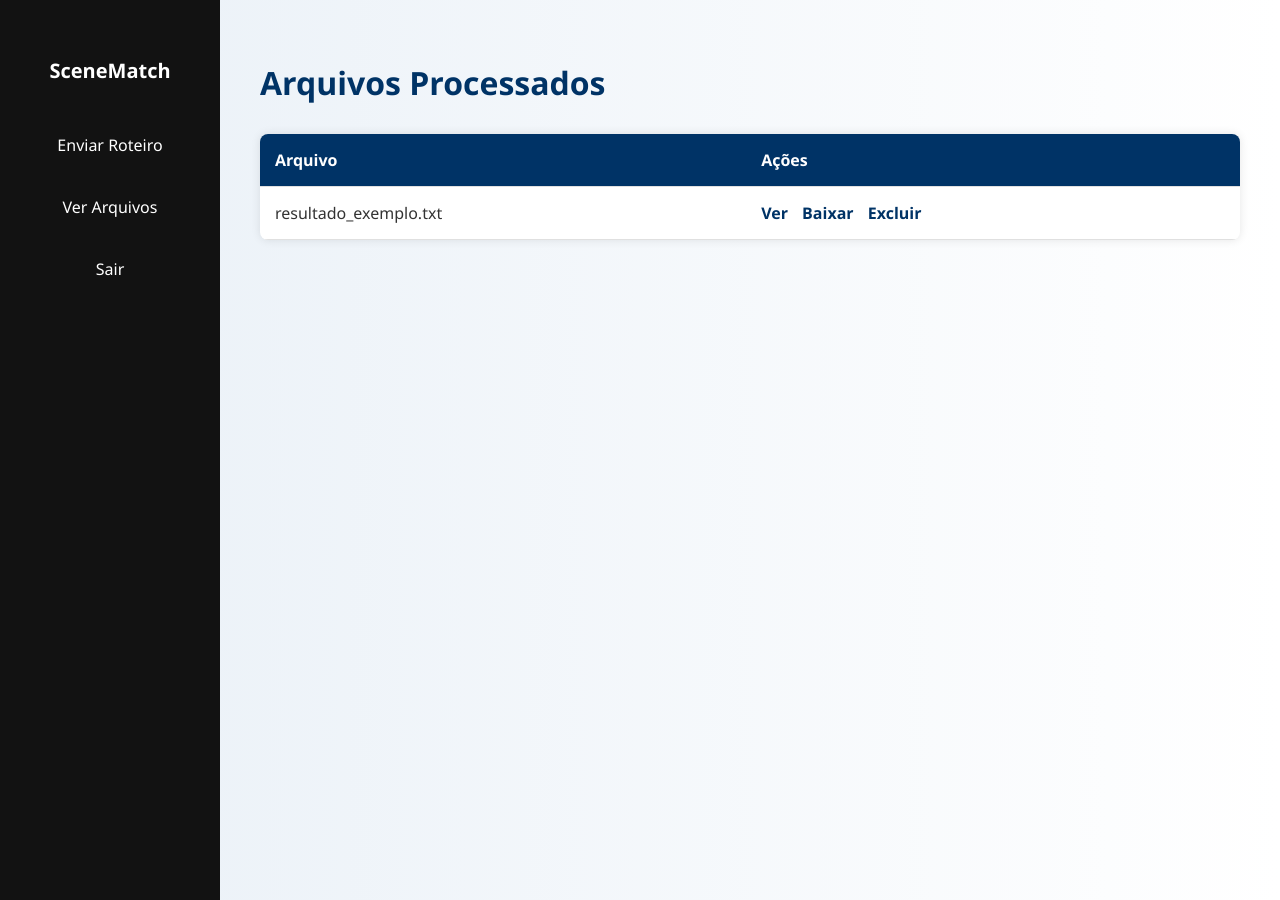
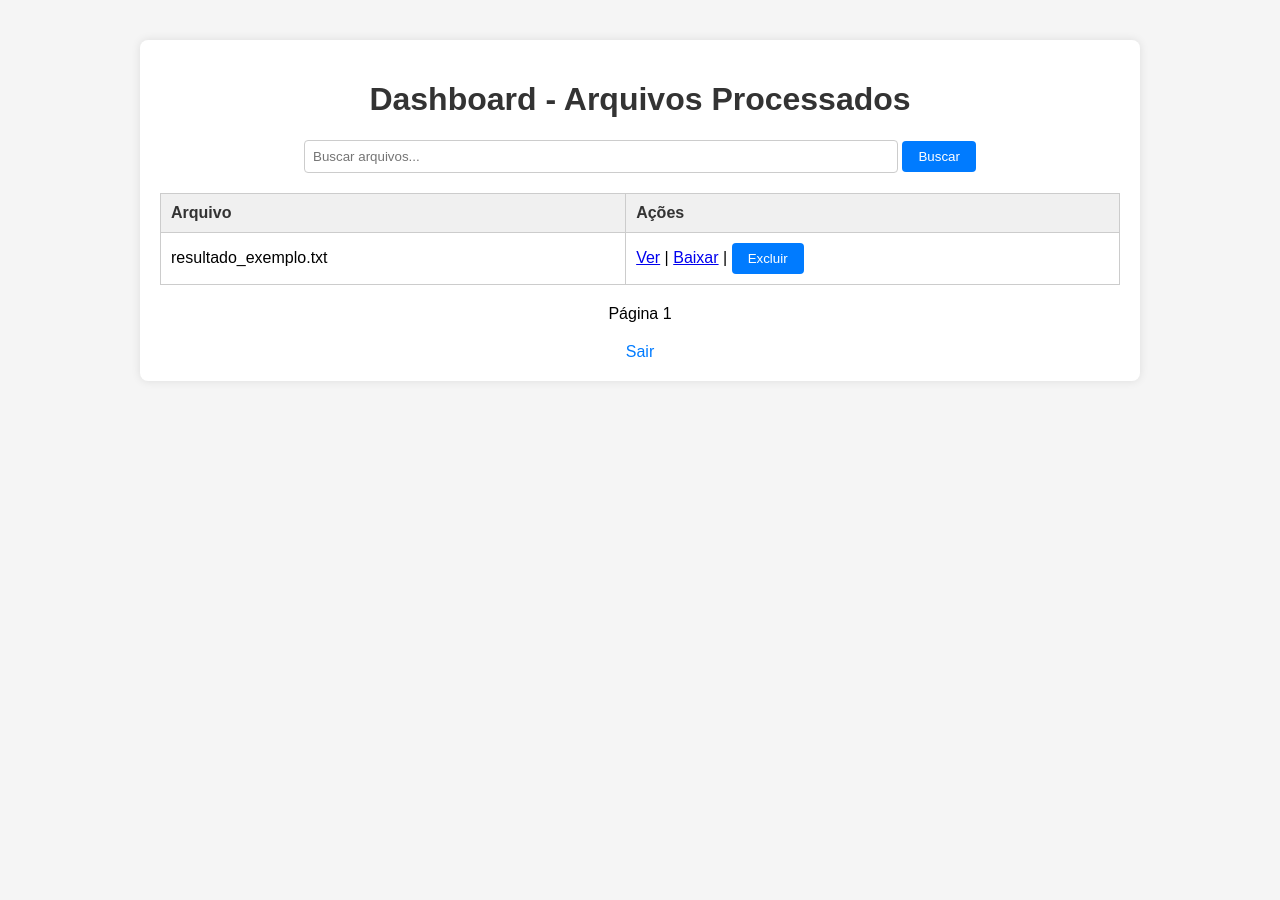
Before and after one commit to Biel2625/SceneMatchAI, a Flask app: page /dashboard in a window 1280 px wide. Run offline with Flask 3, Linux system fonts and the light colour scheme; the visitor is signed in with stand-in values (Sample User, id 1).

Commit message:
Dia 2 - Dashboard com busca, paginação e visualização

```diff
--- a/server.py
+++ b/server.py
@@ -1,95 +1,108 @@
-from flask import Flask, render_template, request, redirect, session, url_for
+from flask import Flask, render_template, request, redirect, url_for, send_from_directory, session
 import os
+from werkzeug.utils import secure_filename
 
 app = Flask(__name__)
-app.secret_key = 'chave_super_secreta'
+app.secret_key = 'segredo123'
+
 UPLOAD_FOLDER = 'uploads'
-PROCESSADOS_FOLDER = 'processados'
+RESULT_FOLDER = 'processados'
+ALLOWED_EXTENSIONS = {'txt'}
+USUARIO = 'admin'
+SENHA = '1234'
+
+app.config['UPLOAD_FOLDER'] = UPLOAD_FOLDER
+app.config['RESULT_FOLDER'] = RESULT_FOLDER
 
 os.makedirs(UPLOAD_FOLDER, exist_ok=True)
-os.makedirs(PROCESSADOS_FOLDER, exist_ok=True)
+os.makedirs(RESULT_FOLDER, exist_ok=True)
 
-# Página de login
+def allowed_file(filename):
+    return '.' in filename and filename.rsplit('.', 1)[1].lower() in ALLOWED_EXTENSIONS
+
+@app.route('/')
+def index():
+    if 'logado' in session:
+        return redirect(url_for('dashboard'))
+    return redirect(url_for('login'))
+
 @app.route('/login', methods=['GET', 'POST'])
 def login():
-    erro = None
     if request.method == 'POST':
-        usuario = request.form.get('usuario', '')
-        senha = request.form.get('senha', '')
-        if usuario == 'admin' and senha == '1234':
+        usuario = request.form.get('usuario')
+        senha = request.form.get('senha')
+        if usuario == USUARIO and senha == SENHA:
             session['logado'] = True
-            return redirect('/dashboard')
+            return redirect(url_for('dashboard'))
         else:
-            erro = 'Usuário ou senha inválidos.'
-    return render_template('login.html', erro=erro)
+            return render_template('login.html', erro='Credenciais inválidas')
+    return render_template('login.html')
 
-# Logout
 @app.route('/logout')
 def logout():
     session.pop('logado', None)
-    return redirect('/login')
+    return redirect(url_for('login'))
 
-# Página de upload
-@app.route('/', methods=['GET', 'POST'])
+@app.route('/upload', methods=['GET', 'POST'])
 def upload():
-    if not session.get('logado'):
-        return redirect('/login')
+    if 'logado' not in session:
+        return redirect(url_for('login'))
     if request.method == 'POST':
-        arquivo = request.files['roteiro']
-        caminho = os.path.join(UPLOAD_FOLDER, arquivo.filename)
-        arquivo.save(caminho)
-        processar_arquivo(caminho)
-        return redirect('/dashboard')
+        if 'file' not in request.files:
+            return 'Nenhum arquivo enviado'
+        file = request.files['file']
+        if file.filename == '':
+            return 'Nenhum arquivo selecionado'
+        if file and allowed_file(file.filename):
+            filename = secure_filename(file.filename)
+            file.save(os.path.join(app.config['UPLOAD_FOLDER'], filename))
+            with open(os.path.join(app.config['RESULT_FOLDER'], f'resultado_{filename}'), 'w') as f:
+                f.write("Cena encontrada: Jogador faz gol de bicicleta aos 89 minutos.\n")
+            return redirect(url_for('dashboard'))
     return render_template('upload.html')
 
-# Processamento fictício
-def processar_arquivo(caminho):
-    nome = os.path.basename(caminho)
-    with open(caminho, 'r', encoding='utf-8') as f:
-        linhas = f.readlines()
-    resultado = [f"Cena encontrada: {linha.strip()} (duração: 5 segundos)\n" for linha in linhas]
-    with open(os.path.join(PROCESSADOS_FOLDER, f"resultado_{nome}"), 'w', encoding='utf-8') as f:
-        f.writelines(resultado)
-
-# Dashboard
 @app.route('/dashboard')
 def dashboard():
-    if not session.get('logado'):
-        return redirect('/login')
-    arquivos = os.listdir(PROCESSADOS_FOLDER)
-    return render_template('dashboard.html', arquivos=arquivos)
+    if 'logado' not in session:
+        return redirect(url_for('login'))
 
-# Visualizar conteúdo
+    busca = request.args.get('busca', '').lower()
+    pagina = int(request.args.get('pagina', 1))
+    por_pagina = 5
+
+    arquivos = [f for f in os.listdir(RESULT_FOLDER) if f.startswith('resultado_') and f.endswith('.txt')]
+    if busca:
+        arquivos = [f for f in arquivos if busca in f.lower()]
+    total = len(arquivos)
+    arquivos = sorted(arquivos)[(pagina-1)*por_pagina:pagina*por_pagina]
+
+    return render_template('dashboard.html', arquivos=arquivos, busca=busca, pagina=pagina, total=total, por_pagina=por_pagina)
+
 @app.route('/visualizar/<nome_arquivo>')
-def visualizar(nome_arquivo):
-    if not session.get('logado'):
-        return redirect('/login')
-    caminho = os.path.join(PROCESSADOS_FOLDER, nome_arquivo)
+def visualizar_arquivo(nome_arquivo):
+    if 'logado' not in session:
+        return redirect(url_for('login'))
+    caminho = os.path.join(RESULT_FOLDER, nome_arquivo)
     if os.path.exists(caminho):
         with open(caminho, 'r', encoding='utf-8') as f:
             conteudo = f.read()
-        return f"<h2>Conteúdo de {nome_arquivo}</h2><pre>{conteudo}</pre>"
-    return "Arquivo não encontrado.", 404
+        return render_template('visualizar.html', nome=nome_arquivo, conteudo=conteudo)
+    return 'Arquivo não encontrado'
 
-# Baixar arquivo
 @app.route('/download/<nome_arquivo>')
 def download_arquivo(nome_arquivo):
-    if not session.get('logado'):
-        return redirect('/login')
-    caminho = os.path.join(PROCESSADOS_FOLDER, nome_arquivo)
-    if os.path.exists(caminho):
-        return open(caminho, 'rb').read()
-    return "Arquivo não encontrado.", 404
+    if 'logado' not in session:
+        return redirect(url_for('login'))
+    return send_from_directory(RESULT_FOLDER, nome_arquivo, as_attachment=True)
 
-# Excluir arquivo
-@app.route('/excluir/<nome_arquivo>')
+@app.route('/excluir/<nome_arquivo>', methods=['POST'])
 def excluir_arquivo(nome_arquivo):
-    if not session.get('logado'):
-        return redirect('/login')
-    caminho = os.path.join(PROCESSADOS_FOLDER, nome_arquivo)
+    if 'logado' not in session:
+        return redirect(url_for('login'))
+    caminho = os.path.join(RESULT_FOLDER, nome_arquivo)
     if os.path.exists(caminho):
         os.remove(caminho)
-    return redirect('/dashboard')
+    return redirect(url_for('dashboard'))
 
 if __name__ == '__main__':
     app.run(debug=True)
--- a/static/style.css
+++ b/static/style.css
@@ -1,146 +1,97 @@
+/* static/style.css */
 body {
+    font-family: Arial, sans-serif;
     margin: 0;
-    font-family: "Segoe UI", sans-serif;
-    background: linear-gradient(to right, #e9f0f7, #ffffff);
+    padding: 0;
+    background-color: #f5f5f5;
+}
+
+.container {
+    max-width: 960px;
+    margin: 40px auto;
+    padding: 20px;
+    background-color: #fff;
+    border-radius: 8px;
+    box-shadow: 0 0 10px rgba(0, 0, 0, 0.1);
+}
+
+h1 {
+    text-align: center;
     color: #333;
 }
 
-/* Sidebar */
-.sidebar {
-    position: fixed;
-    width: 220px;
-    height: 100vh;
-    background-color: #121212;
-    padding-top: 40px;
-    color: white;
-}
-
-.sidebar h2 {
-    text-align: center;
-    font-size: 20px;
-    margin-bottom: 40px;
-    color: #ffffff;
-}
-
-.sidebar ul {
-    list-style: none;
-    padding: 0;
-}
-
-.sidebar li {
-    margin: 20px 0;
+form {
+    margin-bottom: 20px;
     text-align: center;
 }
 
-.sidebar a {
-    color: #ffffff;
-    text-decoration: none;
-    font-size: 16px;
-    display: block;
-    padding: 10px;
-    transition: background 0.3s;
+input[type="text"] {
+    padding: 8px;
+    width: 60%;
+    border: 1px solid #ccc;
+    border-radius: 4px;
 }
 
-.sidebar a:hover {
-    background-color: #1f1f1f;
+button {
+    padding: 8px 16px;
+    border: none;
+    background-color: #007bff;
+    color: #fff;
+    border-radius: 4px;
+    cursor: pointer;
 }
 
-/* Conteúdo principal */
-.content {
-    margin-left: 220px;
-    padding: 40px;
+button:hover {
+    background-color: #0056b3;
 }
 
-h1 {
-    color: #003366;
-    margin-bottom: 30px;
-}
-
-/* Tabela */
 table {
     width: 100%;
     border-collapse: collapse;
-    box-shadow: 0 0 10px rgba(0,0,0,0.1);
-    background-color: white;
-    border-radius: 8px;
-    overflow: hidden;
+}
+
+table, th, td {
+    border: 1px solid #ccc;
 }
 
 th, td {
-    padding: 15px;
+    padding: 10px;
     text-align: left;
-    border-bottom: 1px solid #e0e0e0;
 }
 
 th {
-    background-color: #003366;
-    color: white;
+    background-color: #f0f0f0;
+    color: #333;
 }
 
-td a {
-    margin-right: 10px;
-    color: #003366;
-    text-decoration: none;
-    font-weight: bold;
+.paginacao {
+    margin-top: 20px;
+    text-align: center;
 }
 
-td a:hover {
+.paginacao a {
+    margin: 0 10px;
+    padding: 8px 12px;
+    background-color: #007bff;
+    color: #fff;
+    text-decoration: none;
+    border-radius: 4px;
+}
+
+.paginacao a:hover {
+    background-color: #0056b3;
+}
+
+.sair {
+    margin-top: 20px;
+    text-align: center;
+}
+
+.sair a {
+    color: #007bff;
+    text-decoration: none;
+}
+
+.sair a:hover {
     text-decoration: underline;
 }
-
-/* Botões */
-button, .btn {
-    background-color: #003366;
-    color: white;
-    padding: 10px 20px;
-    border: none;
-    border-radius: 6px;
-    cursor: pointer;
-    transition: background 0.3s;
-}
-
-button:hover, .btn:hover {
-    background-color: #002244;
-}
-
-/* Formulários */
-form {
-    background-color: #fff;
-    padding: 30px;
-    border-radius: 8px;
-    max-width: 400px;
-    box-shadow: 0 0 15px rgba(0,0,0,0.1);
-}
-
-input[type="text"], input[type="password"], input[type="file"] {
-    width: 100%;
-    padding: 12px;
-    margin: 10px 0 20px 0;
-    border: 1px solid #ccc;
-    border-radius: 6px;
-    box-sizing: border-box;
-}
-
-/* Responsividade */
-@media screen and (max-width: 768px) {
-    .sidebar {
-        position: relative;
-        width: 100%;
-        height: auto;
-        padding: 20px;
-        text-align: center;
-    }
-
-    .content {
-        margin: 0;
-        padding: 20px;
-    }
-
-    form {
-        max-width: 100%;
-    }
-
-    table, th, td {
-        font-size: 14px;
-    }
-}
--- a/templates/dashboard.html
+++ b/templates/dashboard.html
@@ -1,22 +1,20 @@
+<!-- templates/dashboard.html -->
 <!DOCTYPE html>
-<html lang="pt-br">
+<html lang="pt-BR">
 <head>
     <meta charset="UTF-8">
     <title>Dashboard - SceneMatchAI</title>
-    <link rel="stylesheet" href="{{ url_for('static', filename='style.css') }}">
+    <link rel="stylesheet" href="/static/style.css">
 </head>
 <body>
-    <div class="sidebar">
-        <h2>SceneMatch</h2>
-        <ul>
-            <li><a href="{{ url_for('upload') }}">Enviar Roteiro</a></li>
-            <li><a href="{{ url_for('dashboard') }}">Ver Arquivos</a></li>
-            <li><a href="{{ url_for('logout') }}">Sair</a></li>
-        </ul>
-    </div>
-    <div class="content">
-        <h1>Arquivos Processados</h1>
-        {% if arquivos %}
+    <div class="container">
+        <h1>Dashboard - Arquivos Processados</h1>
+
+        <form method="get" action="/dashboard">
+            <input type="text" name="busca" placeholder="Buscar arquivos..." value="{{ busca }}">
+            <button type="submit">Buscar</button>
+        </form>
+
         <table>
             <thead>
                 <tr>
@@ -29,17 +27,30 @@
                 <tr>
                     <td>{{ arquivo }}</td>
                     <td>
-                        <a href="{{ url_for('ver_arquivo', nome_arquivo=arquivo) }}">Ver</a>
-                        <a href="{{ url_for('download_arquivo', nome_arquivo=arquivo) }}">Baixar</a>
-                        <a href="{{ url_for('excluir_arquivo', nome_arquivo=arquivo) }}">Excluir</a>
+                        <a href="/visualizar/{{ arquivo }}">Ver</a> |
+                        <a href="/download/{{ arquivo }}">Baixar</a> |
+                        <form method="post" action="/excluir/{{ arquivo }}" style="display:inline;">
+                            <button type="submit" onclick="return confirm('Deseja excluir este arquivo?')">Excluir</button>
+                        </form>
                     </td>
                 </tr>
                 {% endfor %}
             </tbody>
         </table>
-        {% else %}
-            <p>Nenhum arquivo processado ainda.</p>
-        {% endif %}
+
+        <div class="paginacao">
+            {% if pagina > 1 %}
+            <a href="/dashboard?pagina={{ pagina - 1 }}&busca={{ busca }}">&laquo; Anterior</a>
+            {% endif %}
+            <span>Página {{ pagina }}</span>
+            {% if total > pagina * por_pagina %}
+            <a href="/dashboard?pagina={{ pagina + 1 }}&busca={{ busca }}">Próxima &raquo;</a>
+            {% endif %}
+        </div>
+
+        <div class="sair">
+            <a href="/logout">Sair</a>
+        </div>
     </div>
 </body>
 </html>
```
Also changed, not shown: templates/login.html (+10 -11 lines), templates/upload.html (+11 -15 lines), templates/visualizar.html (+8 -31 lines).
